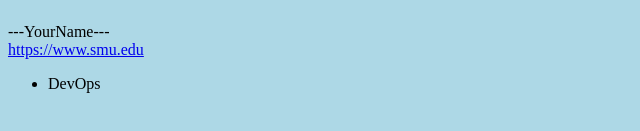
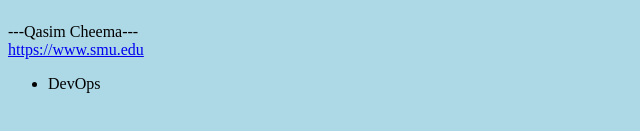
Before and after one commit to qasimcheema78/smu-eets8357, a plain HTML site: page index.html in a window 1280 px wide. Shown: the part 173-304 px from the top of the page, 0-640 px from the left. Drawn offline with Linux system fonts and the light colour scheme.

Commit message:
Update index.html

```diff
--- a/index.html
+++ b/index.html
@@ -15,7 +15,7 @@
 /media/Site/DevelopmentExternalAffairs/MarketingCommunications/IntegratedMark eting/Logos/Pony,-d-,RwW,-d-,outline,-d-,jpg.jpg?la=en"; width="300" height="90"> </img> </h2>
 
 
-<p1> ---YourName--- <br> </p1> <p2> <a href = "https://www.smu.edu"> https://www.smu.edu </a> </p2>
+<p1> ---Qasim Cheema--- <br> </p1> <p2> <a href = "https://www.smu.edu"> https://www.smu.edu </a> </p2>
 
 <ul> <li> DevOps </li>
 
```
